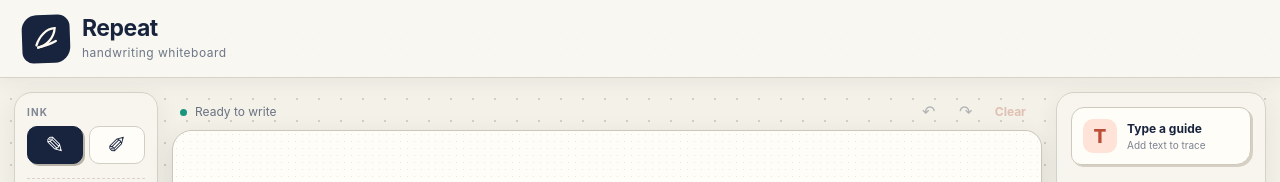
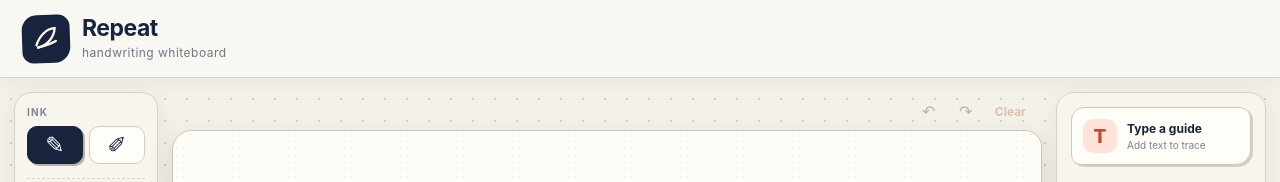
Before and after one commit to DanielSayer/handwriting-repeater, a Svelte app: page / in a window 1280 px wide. Shown: the top 182 px of the page. Built offline with nearby package versions, Linux system fonts and the light colour scheme.

Commit message:
Remove board status indicator

```diff
--- a/src/App.svelte
+++ b/src/App.svelte
@@ -32,7 +32,6 @@
   let replayNonce = 0;
   let replayTimer: ReturnType<typeof setTimeout> | undefined;
   let guideDialogOpen = false;
-  let status = 'Ready to write';
 
   $: replayDuration = Math.max(0.7, 4.6 - speed * 0.65);
   $: persistedState = {
@@ -56,9 +55,7 @@
     try {
       const saved = loadBoard();
       if (saved) restoreBoard(saved);
-    } catch {
-      status = 'Started a fresh board';
-    }
+    } catch { /* Invalid saved data falls back to the default board. */ }
     hydrated = true;
     return () => clearTimeout(replayTimer);
   });
@@ -82,7 +79,6 @@
   function addStroke(stroke: BoardStroke): void {
     strokes = [...strokes, stroke];
     redoStack = [];
-    status = 'Saved in this browser';
   }
 
   function undo(): void {
@@ -90,7 +86,6 @@
     if (!stroke) return;
     redoStack = [...redoStack, stroke];
     strokes = strokes.slice(0, -1);
-    status = 'Last stroke undone';
   }
 
   function redo(): void {
@@ -98,7 +93,6 @@
     if (!stroke) return;
     strokes = [...strokes, stroke];
     redoStack = redoStack.slice(0, -1);
-    status = 'Stroke restored';
   }
 
   function clearBoard(): void {
@@ -107,7 +101,6 @@
     redoStack = [];
     guideText = '';
     stopReplay();
-    status = 'Board cleared';
   }
 
   function stopReplay(): void {
@@ -117,7 +110,6 @@
 
   async function replay(): Promise<void> {
     if (!strokes.length) {
-      status = 'Add a few strokes first';
       return;
     }
 
@@ -125,12 +117,10 @@
     await tick();
     replayNonce += 1;
     replaying = true;
-    status = loopMode ? 'Looping your handwriting' : 'Replaying your handwriting';
 
     replayTimer = setTimeout(() => {
       replaying = false;
       if (loopMode) void replay();
-      else status = 'Replay complete';
     }, replayDuration * 1000 + 80);
   }
 
@@ -139,7 +129,6 @@
     repeatCount = Math.max(1, Math.min(8, rows));
     guideSize = size;
     guideDialogOpen = false;
-    status = guideText ? 'Guide placed — trace away' : 'Guide removed';
   }
 
   function exportBoard(): void {
@@ -154,10 +143,7 @@
         repeatCount,
         guideSize
       });
-      status = 'PNG saved locally';
-    } catch {
-      status = 'This browser could not save the board';
-    }
+    } catch { /* Export is best-effort when browser canvas APIs are unavailable. */ }
   }
 </script>
 
@@ -186,7 +172,6 @@
         {guideText}
         {repeatCount}
         {guideSize}
-        {status}
         canUndo={strokes.length > 0}
         canRedo={redoStack.length > 0}
         canClear={strokes.length > 0 || Boolean(guideText)}
--- a/src/components/BoardCanvas.svelte
+++ b/src/components/BoardCanvas.svelte
@@ -20,7 +20,6 @@
   export let guideText: string;
   export let repeatCount: number;
   export let guideSize: number;
-  export let status: string;
   export let canUndo: boolean;
   export let canRedo: boolean;
   export let canClear: boolean;
@@ -161,7 +160,6 @@
 </script>
 
 <div class="board-topline">
-  <p><span class="status-dot"></span>{drawing ? 'Writing…' : status}</p>
   <div class="history-actions">
     <button on:click={onUndo} disabled={!canUndo} aria-label="Undo" title="Undo">↶</button>
     <button on:click={onRedo} disabled={!canRedo} aria-label="Redo" title="Redo">↷</button>
@@ -243,9 +241,7 @@
 </div>
 
 <style>
-  .board-topline { display: flex; justify-content: space-between; align-items: center; padding: 0 8px; }
-  .board-topline p { margin: 0; color: #697282; font-size: 12px; }
-  .status-dot { display: inline-block; width: 7px; height: 7px; margin-right: 8px; border-radius: 50%; background: var(--green); }
+  .board-topline { display: flex; justify-content: flex-end; align-items: center; padding: 0 8px; }
   .history-actions { display: flex; gap: 5px; }
   .history-actions button {
     border: 0;
```
